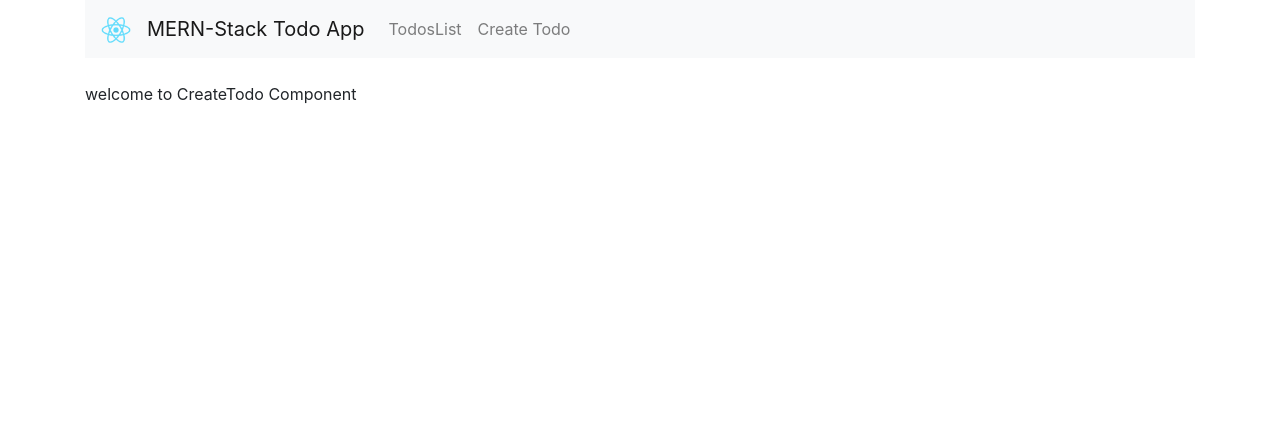
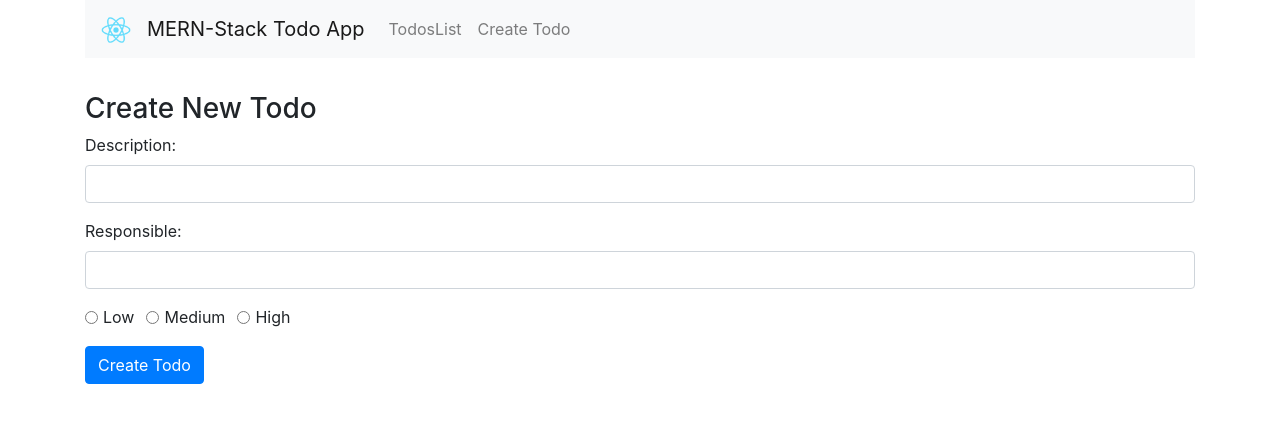
Before and after one commit to JoseOgam/mern-stack-todos, a React (Create React App) app: page /create in a window 1280 px wide. Shown: the top 422 px of the page. Built offline with nearby package versions, Linux system fonts and the light colour scheme.

Commit message:
mern stack todo,react app

```diff
--- a/src/components/App.js
+++ b/src/components/App.js
@@ -14,7 +14,7 @@ class App extends React.Component {
         <div className='container'>
           <nav className='navbar navbar-expand-lg navbar-light bg-light'>
             <a
-              class='navbar-brand'
+              className='navbar-brand'
               href='https://github.com/JoseOgam'
               target='_blank'
               rel='noopener noreferrer'
--- a/src/components/CreateTodos.js
+++ b/src/components/CreateTodos.js
@@ -1,10 +1,100 @@
 import React from 'react'
 
 class CreateTodo extends React.Component {
+  constructor (props) {
+    super(props)
+    this.state = {
+      description: '',
+      responsible: '',
+      priority: '',
+      completed: false
+    }
+  }
+  handleDescription = e => {
+    this.setState(() => ({
+      description: e.target.value
+    }))
+  }
+  handleResponsible = e => {
+    this.setState(() => ({
+      responsible: e.target.value
+    }))
+  }
+  handlePriority = e => {
+    this.setState(() => ({
+      priority: e.target.value
+    }))
+  }
+
+  handleSubmit = e => {
+    e.preventDefault()
+    console.log(`form submitted`)
+    console.log(`todo description is ${this.state.description}`)
+    console.log(`todos responsible is ${this.state.responsible}`)
+    console.log(`todos priority ${this.state.priority}`)
+
+    this.setState(() => ({
+      description: '',
+      responsible: '',
+      priority: '',
+      completed: false
+    }))
+  }
+
   render () {
     return (
-      <div>
-        <p>welcome to CreateTodo Component</p>
+      <div style={{ marginTop: 10 }}>
+        <h3>Create New Todo</h3>
+        <form onSubmit={this.handleSubmit}>
+          <div className='form-group'>
+            <label>Description: </label>
+            <input type='text' className='form-control' />
+          </div>
+          <div className='form-group'>
+            <label>Responsible: </label>
+            <input type='text' className='form-control' />
+          </div>
+          <div className='form-group'>
+            <div className='form-check form-check-inline'>
+              <input
+                className='form-check-input'
+                type='radio'
+                name='priorityOptions'
+                id='priorityLow'
+                value='Low'
+              />
+              <label className='form-check-label'>Low</label>
+            </div>
+            <div className='form-check form-check-inline'>
+              <input
+                className='form-check-input'
+                type='radio'
+                name='priorityOptions'
+                id='priorityMedium'
+                value='Medium'
+              />
+              <label className='form-check-label'>Medium</label>
+            </div>
+            <div className='form-check form-check-inline'>
+              <input
+                className='form-check-input'
+                type='radio'
+                name='priorityOptions'
+                id='priorityHigh'
+                value='High'
+              />
+              <label className='form-check-label'>High</label>
+            </div>
+          </div>
+
+          <div className='form-group'>
+            <input
+              type='submit'
+              value='Create Todo'
+              className='btn btn-primary'
+            />
+          </div>
+        </form>
       </div>
     )
   }
--- a/src/index.js
+++ b/src/index.js
@@ -2,9 +2,4 @@ import React from 'react'
 import ReactDOM from 'react-dom'
 import App from './components/App'
 
-ReactDOM.render(
-  <React.StrictMode>
-    <App />
-  </React.StrictMode>,
-  document.getElementById('root')
-)
+ReactDOM.render(<App />, document.getElementById('root'))
```
